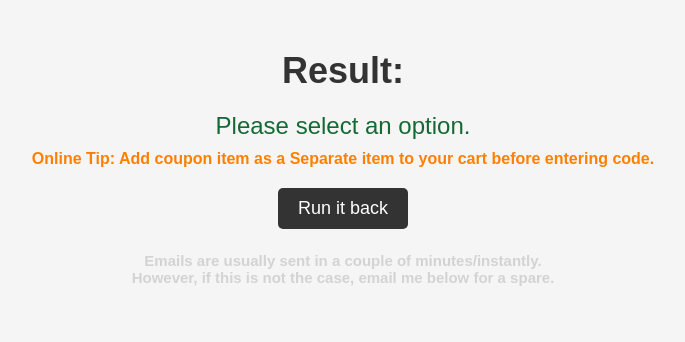
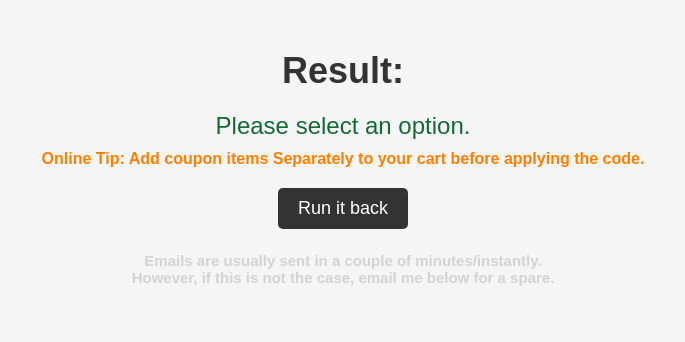
Before and after one commit to Jsontran5/Wingstop-Free-Fries, a Flask app: page /result in a window 1280 px wide. Shown: the part 46-388 px from the top of the page, without its empty margins (297-982 px from the left). Run offline with Flask 3, Linux system fonts and the light colour scheme.

```diff
--- a/templates/result.html
+++ b/templates/result.html
@@ -73,7 +73,7 @@
     <p class="result">{{ result }}</p>
         <div class="tip-container">
             <div class="tip">
-                <p class="tip-text">Online Tip: Add coupon item as a Separate item to your cart before entering code.</p>
+                <p class="tip-text">Online Tip: Add coupon items Separately to your cart before applying the code.</p>
             </div>
         </div>
     <a class="run-again" href="/">Run it back</a>
```
Also changed, not shown: 1 other file.
